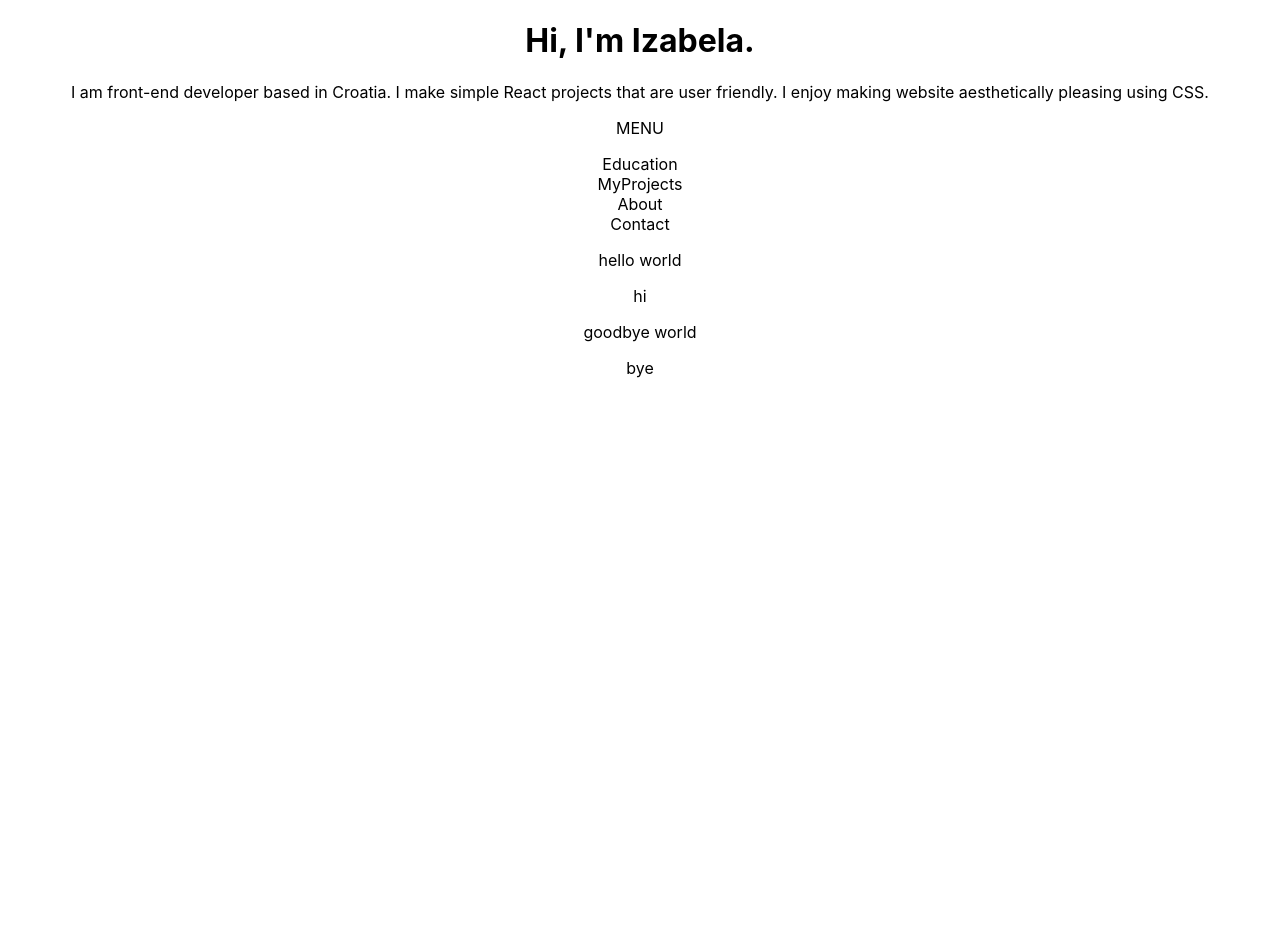
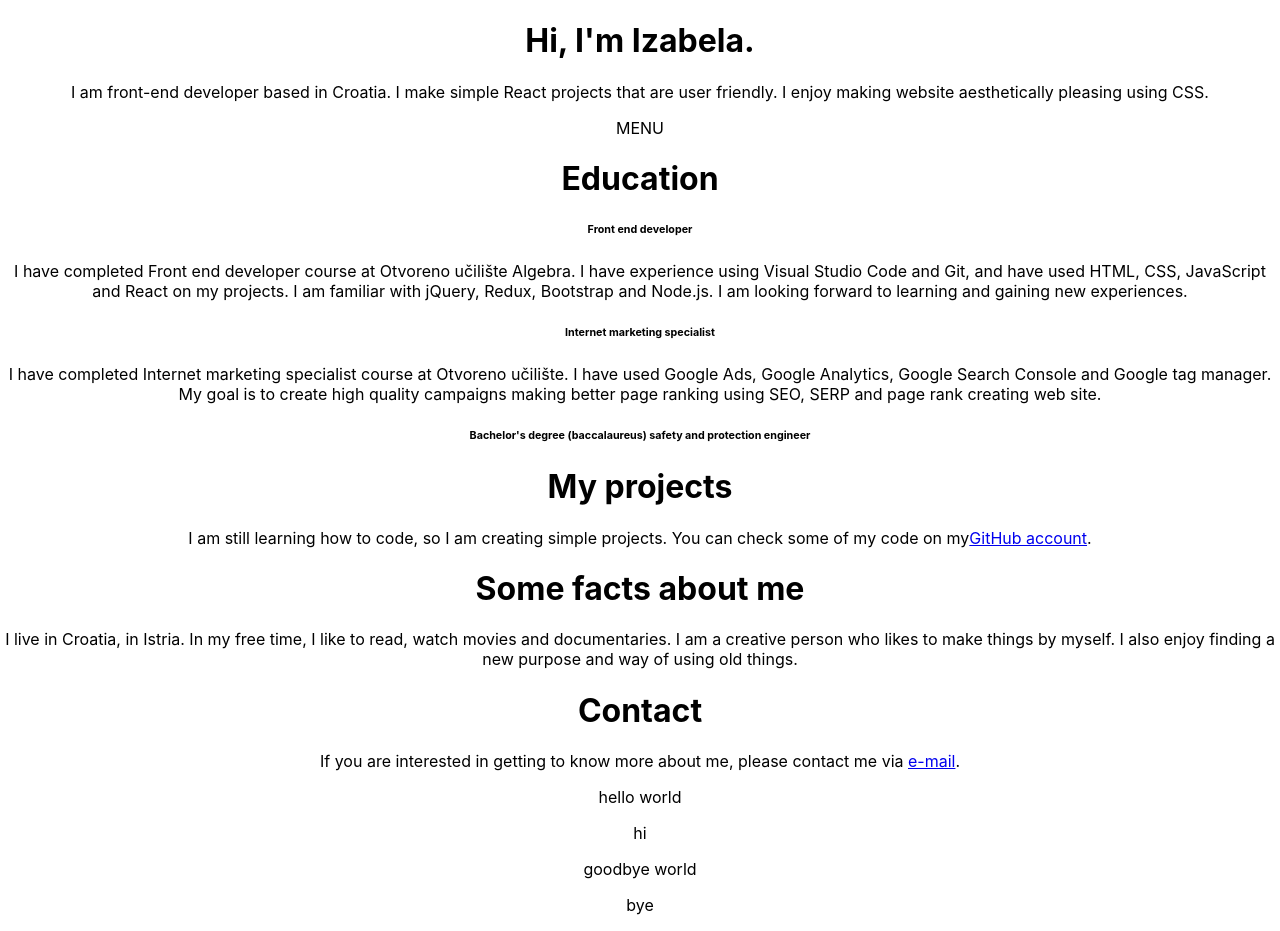
Before and after one commit to izabela-jelovac/personal-website, a React (Create React App) app in the folder personal-website/: page / in a window 1280 px wide. Before the commit the page ends 800 px from the top, so only its background shows below. Built offline with nearby package versions, Linux system fonts and the light colour scheme.

Commit message:
add text to the components

```diff
--- a/personal-website/src/About.js
+++ b/personal-website/src/About.js
@@ -1,4 +1,11 @@
 function About() {
-  return <div>About</div>;
+  return (
+    <div>
+        <h1>Some facts about me</h1>
+      I live in Croatia, in Istria. In my free time, I like to read, watch
+      movies and documentaries. I am a creative person who likes to make things
+      by myself. I also enjoy finding a new purpose and way of using old things.
+    </div>
+  );
 }
 export default About;
--- a/personal-website/src/Contact.js
+++ b/personal-website/src/Contact.js
@@ -1,4 +1,12 @@
-function Contact () {
-    return <div>Contact</div>
+function Contact() {
+  return (
+    <div>
+      <h1>Contact</h1>
+      <div>
+        If you are interested in getting to know more about me, please contact
+        me via <a href="mailto:izabela.jelovac@gmail.com">e-mail</a>.
+      </div>
+    </div>
+  );
 }
-export default Contact
+export default Contact;
--- a/personal-website/src/Education.js
+++ b/personal-website/src/Education.js
@@ -1,4 +1,21 @@
 function Education() {
-  return <div>Education</div>;
+  return (
+    <div>
+      <h1>Education</h1>
+      <div>
+        <h6>Front end developer</h6>I have completed Front end developer course
+        at Otvoreno učilište Algebra. I have experience using Visual Studio Code
+        and Git, and have used HTML, CSS, JavaScript and React on my projects. I
+        am familiar with jQuery, Redux, Bootstrap and Node.js. I am looking
+        forward to learning and gaining new experiences.
+        <h6>Internet marketing specialist</h6>I have completed Internet
+        marketing specialist course at Otvoreno učilište. I have used Google
+        Ads, Google Analytics, Google Search Console and Google tag manager. My
+        goal is to create high quality campaigns making better page ranking
+        using SEO, SERP and page rank creating web site.
+        <h6>Bachelor's degree (baccalaureus) safety and protection engineer</h6>
+      </div>
+    </div>
+  );
 }
 export default Education;
--- a/personal-website/src/MyProjects.js
+++ b/personal-website/src/MyProjects.js
@@ -1,4 +1,16 @@
 function MyProjects() {
-  return <div>MyProjects</div>;
+  return (
+    <div>
+      <h1>My projects</h1>
+      <div>
+        I am still learning how to code, so I am creating simple projects. You
+        can check some of my code on my
+        <a href="https://github.com/izabela-jelovac?tab=repositories">
+          GitHub account
+        </a>
+        .
+      </div>
+    </div>
+  );
 }
 export default MyProjects;
```
